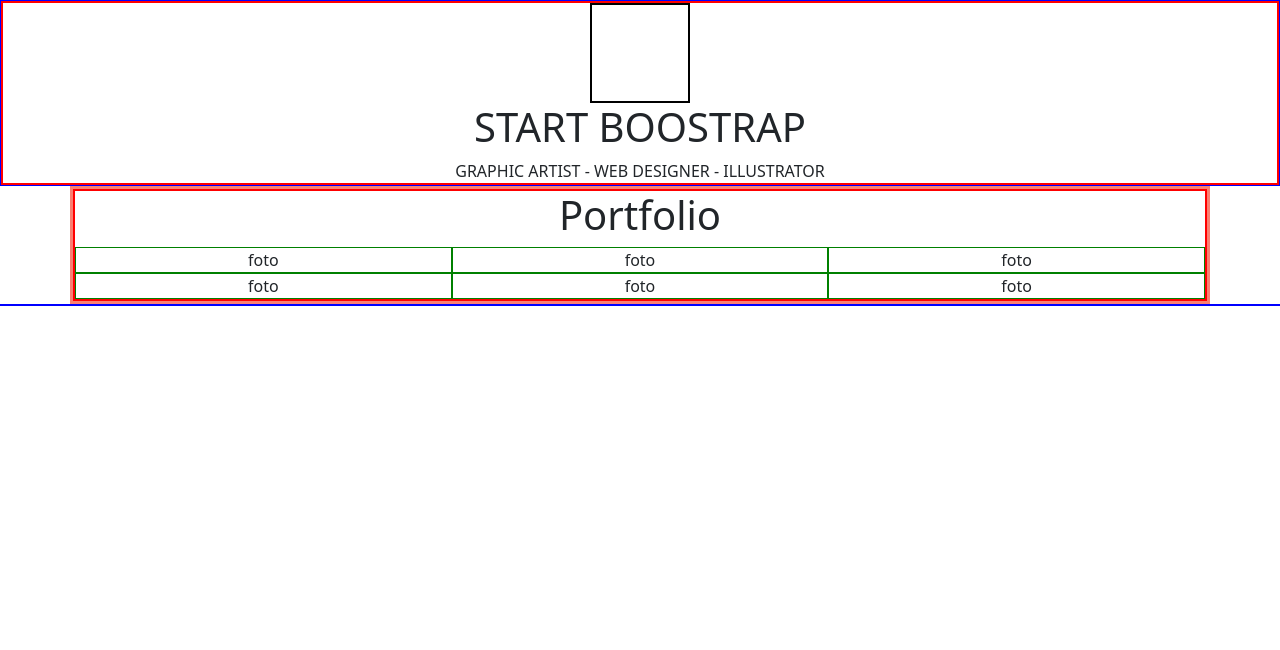
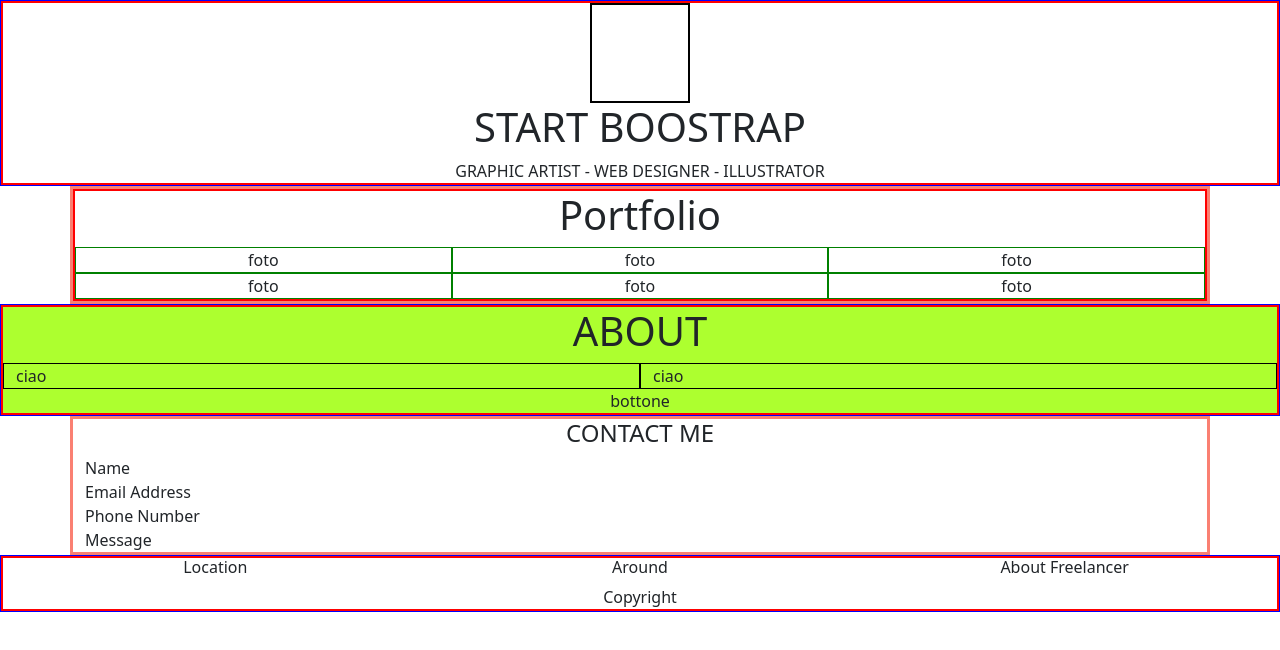
Before and after one commit to Franco-Palmieri/html-css-bootstrap-freelancer, a plain HTML site: page index.html in a window 1280 px wide. Drawn offline with nearby package versions, Linux system fonts and the light colour scheme.

Commit message:
Bootstrap

```diff
--- a/index.html
+++ b/index.html
@@ -11,11 +11,11 @@
 <body>
     <div class="container-fluid">
         <div class="row justify-content-center">
-            <div class="man-picture align-self-center"></div>
-            <div class="title">
+            <div class="man-picture col-xs-12"></div>
+            <div class="title col-xs-12">
                 <h1>START BOOSTRAP</h1>
             </div>
-            <div class="subtitle">
+            <div class="subtitle col-xs-12">
                 <span>GRAPHIC ARTIST - WEB DESIGNER - ILLUSTRATOR</span>
             </div>
         </div>
@@ -33,6 +33,49 @@
             <div class="foto col-xs-12 col-sm-6 col-md-4">foto</div>
         </div>
     </div>
-    <div class="container-fluid"></div>
+    <div class="container-fluid">
+        <div class="row box-about">
+            <div class="about col-xs-12">
+                <h1>ABOUT</h1>
+            </div>
+            <div class="about-text col-xs-12 col-sm-6">
+                ciao
+            </div>
+            <div class="about-text col-xs-12 col-sm-6">
+                ciao
+            </div>
+            <div class="button-download col-xs-12">bottone</div>
+        </div>
+    </div>
+    <div class="container">
+        <div class="contact-title">
+            <h4>CONTACT ME</h4>
+        </div>
+        <div class="dati col-xs-12">
+            <div>Name</div>
+            <div>Email Address</div>
+            <div>Phone Number</div>
+            <div>Message</div>
+        </div>
+    </div>
+    <footer>
+        <div class="container-fluid">
+            <div class="row justify-content-center">
+                <div class="location col-xs-12 col-sm-4">
+                    <h6>Location</h6>
+                </div>
+                <div class="around col-xs-12 col-sm-4">
+                    <h6>Around</h6>
+                </div>
+                <div class="about-freelencer col-xs-12 col-sm-4">
+                    <h6>About Freelancer</h6>
+
+                </div>
+                <div class="foot-bar col-xs-12">
+                    <span>Copyright</span>
+                </div>
+            </div>
+        </div>
+    </footer>
 </body>
 </html>
--- a/style.css
+++ b/style.css
@@ -34,3 +34,21 @@
     border: 1px solid green;
     text-align: center;
 }
+.box-about{
+    background-color: greenyellow;
+}
+.about{
+    text-align: center;
+}
+.about-text{
+    border: 1px solid black;
+}
+.button-download{
+    text-align: center;
+}
+.contact-title{
+    text-align: center;
+}
+footer{
+    text-align: center;
+}
```
